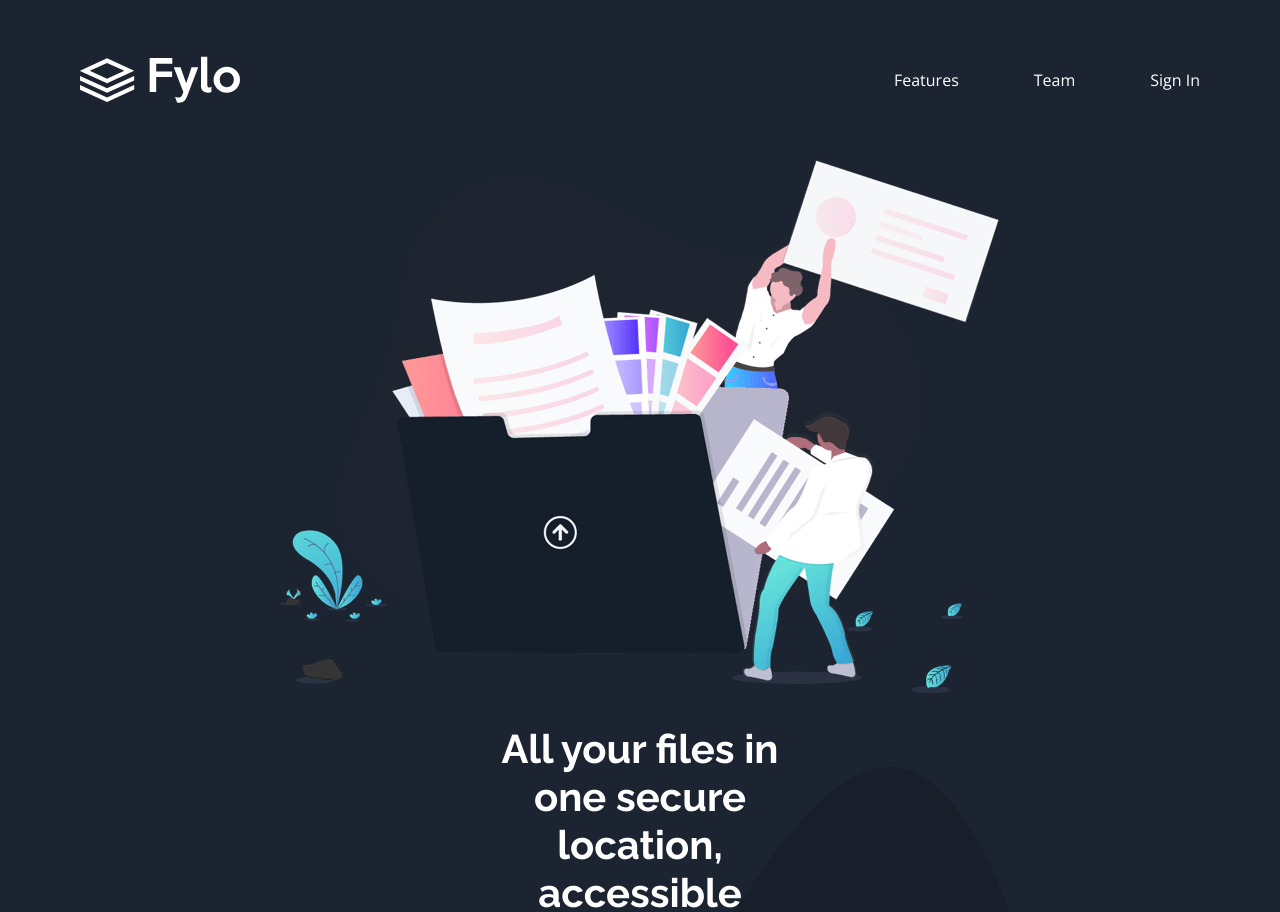
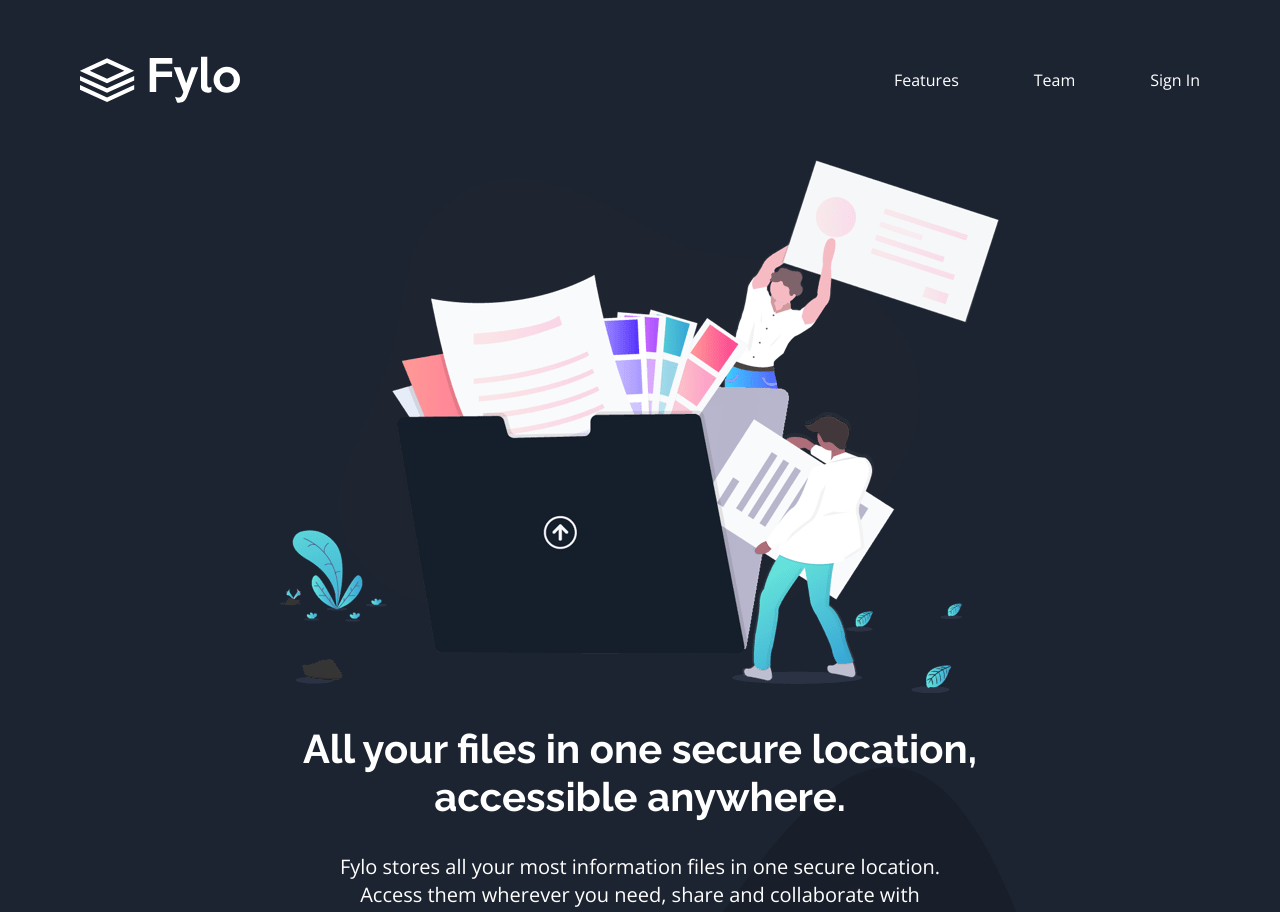
Before and after one commit to Harizriz/fylo-landing-page, a SvelteKit app: page / in a window 1280 px wide. Shown: the top 912 px of the page. Built offline with nearby package versions, Linux system fonts and the light colour scheme.

Commit message:
fix: text width keeps changing

```diff
--- a/src/routes/+page.svelte
+++ b/src/routes/+page.svelte
@@ -24,12 +24,12 @@
     </div>
     <div class="flex flex-col justify-center">
       <h1
-        class="z-10 px-8 pt-8 text-center font-headings text-2xl font-bold leading-9 text-white md:bg-transparent md:px-[30rem] md:text-[40px] md:leading-[3rem]"
+        class="z-10 px-8 pt-8 text-center font-headings text-2xl font-bold leading-9 text-white md:mx-auto md:w-[800px] md:bg-transparent md:text-[40px] md:leading-[3rem]"
       >
         All your files in one secure location, accessible anywhere.
       </h1>
       <h2
-        class="z-10 bg-dark-blue-main px-5 pt-4 text-center font-body text-base text-white md:bg-transparent md:px-[35rem] md:pt-8 md:text-xl"
+        class="z-10 bg-dark-blue-main px-5 pt-4 text-center font-body text-base text-white md:mx-auto md:w-[650px] md:bg-transparent md:pt-8 md:text-xl"
       >
         Fylo stores all your most information files in one secure location. Access them wherever you
         need, share and collaborate with friends, family, and co-workers.
```
